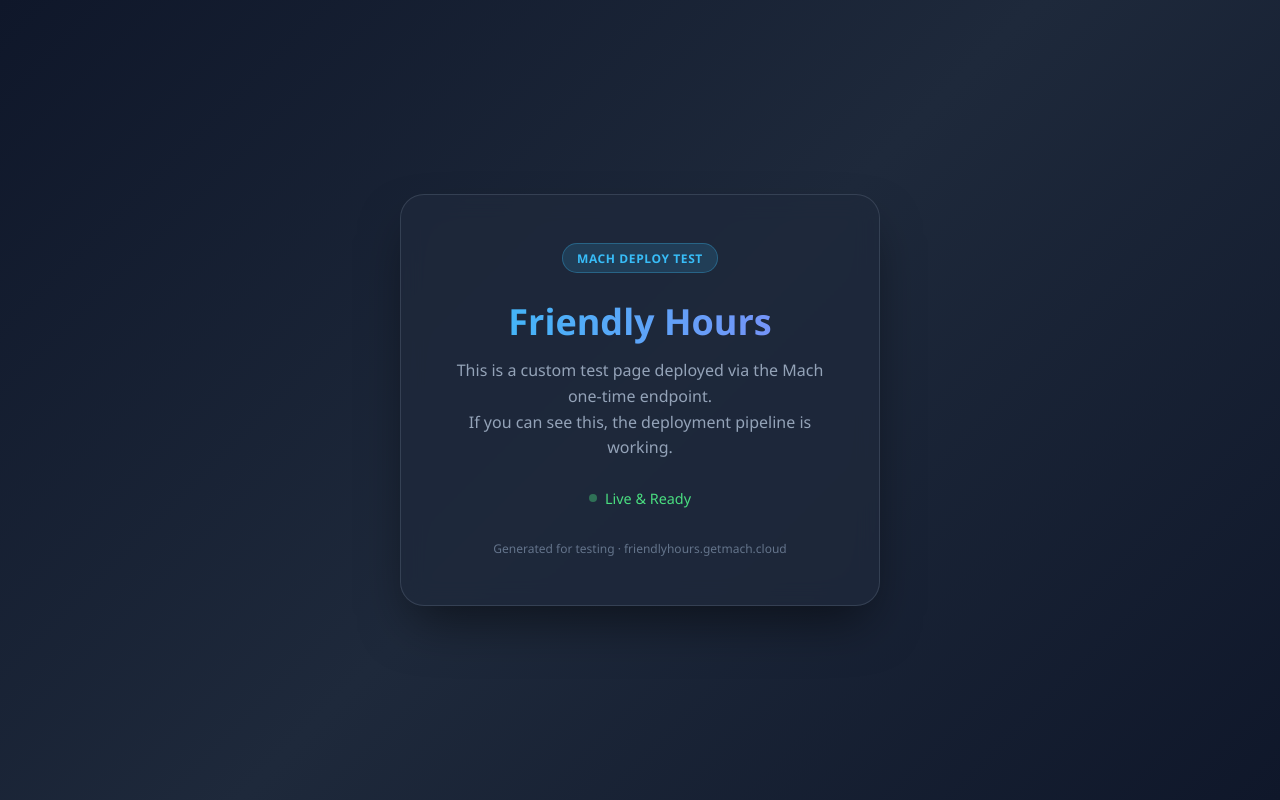
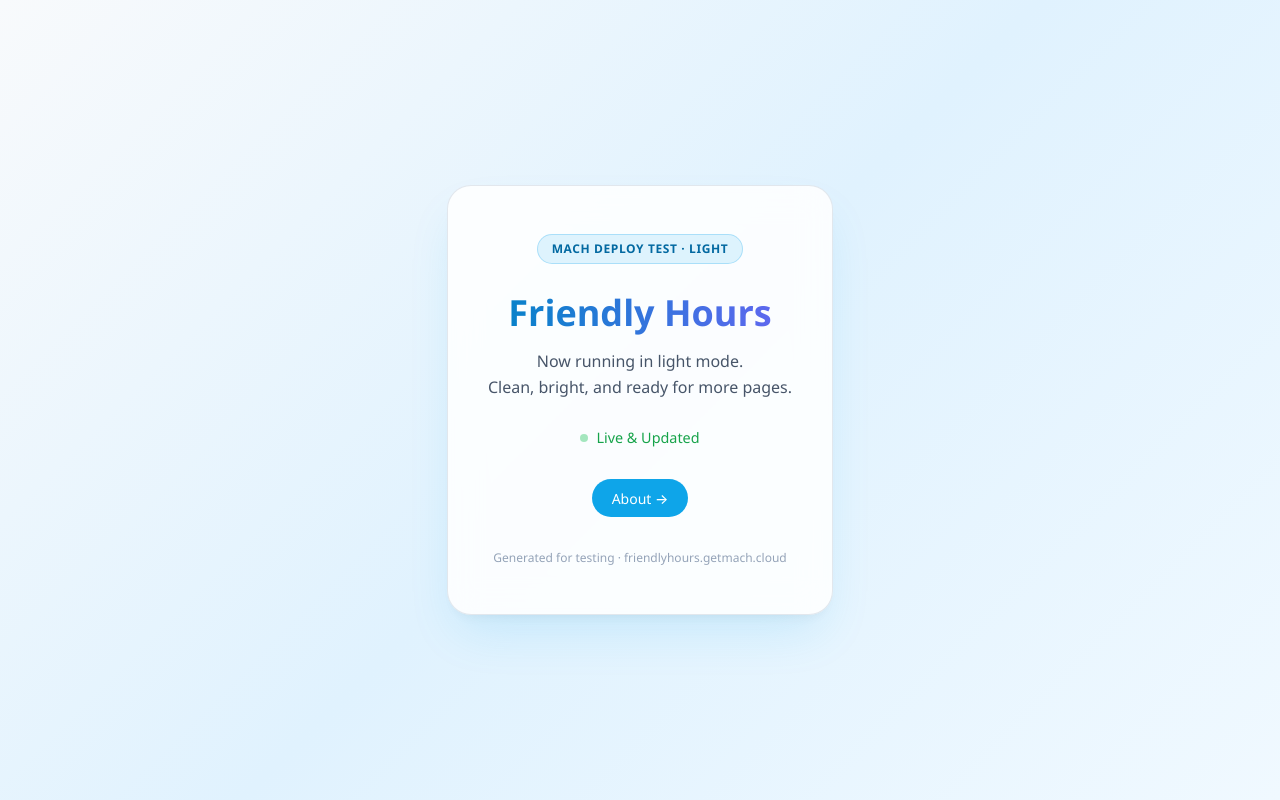
Before and after one commit to lourdjvke/friendlyhours, a plain HTML site: page index.html in a window 1280 px wide. Drawn offline with Linux system fonts and the light colour scheme.

Commit message:
Mach AI agent deployment v1

```diff
--- a/index.html
+++ b/index.html
@@ -3,7 +3,7 @@
 <head>
   <meta charset="UTF-8">
   <meta name="viewport" content="width=device-width, initial-scale=1.0">
-  <title>Friendly Hours — Deploy Test</title>
+  <title>Friendly Hours — Light Mode</title>
   <style>
     * { margin: 0; padding: 0; box-sizing: border-box; }
     body {
@@ -12,19 +12,20 @@
       align-items: center;
       justify-content: center;
       font-family: 'Segoe UI', system-ui, -apple-system, sans-serif;
-      background: linear-gradient(135deg, #0f172a 0%, #1e293b 50%, #0f172a 100%);
-      color: #e2e8f0;
+      background: linear-gradient(135deg, #f8fafc 0%, #e0f2fe 50%, #f0f9ff 100%);
+      color: #0f172a;
       overflow: hidden;
     }
     .card {
-      background: rgba(30, 41, 59, 0.8);
-      backdrop-filter: blur(12px);
-      border: 1px solid rgba(148, 163, 184, 0.2);
+      background: rgba(255, 255, 255, 0.85);
+      backdrop-filter: blur(16px);
+      border: 1px solid rgba(148, 163, 184, 0.25);
       border-radius: 24px;
       padding: 3rem 2.5rem;
       text-align: center;
       max-width: 480px;
-      box-shadow: 0 25px 50px -12px rgba(0, 0, 0, 0.5);
+      box-shadow: 0 25px 50px -12px rgba(14, 165, 233, 0.15),
+                  0 8px 16px -8px rgba(0, 0, 0, 0.08);
       animation: fadeIn 0.8s ease-out;
     }
     @keyframes fadeIn {
@@ -34,7 +35,7 @@
     h1 {
       font-size: 2.25rem;
       font-weight: 700;
-      background: linear-gradient(90deg, #38bdf8, #818cf8);
+      background: linear-gradient(90deg, #0284c7, #6366f1);
       -webkit-background-clip: text;
       -webkit-text-fill-color: transparent;
       background-clip: text;
@@ -42,8 +43,8 @@
     }
     .badge {
       display: inline-block;
-      background: rgba(56, 189, 248, 0.15);
-      color: #38bdf8;
+      background: rgba(14, 165, 233, 0.12);
+      color: #0369a1;
       font-size: 0.75rem;
       font-weight: 600;
       letter-spacing: 0.05em;
@@ -51,10 +52,10 @@
       padding: 0.35rem 0.85rem;
       border-radius: 9999px;
       margin-bottom: 1.5rem;
-      border: 1px solid rgba(56, 189, 248, 0.3);
+      border: 1px solid rgba(14, 165, 233, 0.25);
     }
     p {
-      color: #94a3b8;
+      color: #475569;
       line-height: 1.6;
       margin-bottom: 1.75rem;
     }
@@ -64,12 +65,13 @@
       justify-content: center;
       gap: 0.5rem;
       font-size: 0.9rem;
-      color: #4ade80;
+      color: #16a34a;
+      font-weight: 500;
     }
     .dot {
       width: 8px;
       height: 8px;
-      background: #4ade80;
+      background: #22c55e;
       border-radius: 50%;
       animation: pulse 2s infinite;
     }
@@ -77,24 +79,48 @@
       0%, 100% { opacity: 1; }
       50% { opacity: 0.4; }
     }
+    .nav {
+      margin-top: 2rem;
+      display: flex;
+      gap: 1rem;
+      justify-content: center;
+    }
+    .nav a {
+      display: inline-block;
+      padding: 0.6rem 1.25rem;
+      background: #0ea5e9;
+      color: white;
+      text-decoration: none;
+      border-radius: 9999px;
+      font-size: 0.875rem;
+      font-weight: 500;
+      transition: background 0.2s, transform 0.15s;
+    }
+    .nav a:hover {
+      background: #0284c7;
+      transform: translateY(-1px);
+    }
     footer {
       margin-top: 2rem;
       font-size: 0.75rem;
-      color: #64748b;
+      color: #94a3b8;
     }
   </style>
 </head>
 <body>
   <div class="card">
-    <div class="badge">Mach Deploy Test</div>
+    <div class="badge">Mach Deploy Test · Light</div>
     <h1>Friendly Hours</h1>
     <p>
-      This is a custom test page deployed via the Mach one-time endpoint.<br>
-      If you can see this, the deployment pipeline is working.
+      Now running in light mode.<br>
+      Clean, bright, and ready for more pages.
     </p>
     <div class="status">
       <span class="dot"></span>
-      Live &amp; Ready
+      Live &amp; Updated
+    </div>
+    <div class="nav">
+      <a href="about.html">About →</a>
     </div>
     <footer>
       Generated for testing · friendlyhours.getmach.cloud
```
Also changed, not shown: about.html (added, +85 -0 lines), 1 other file.
